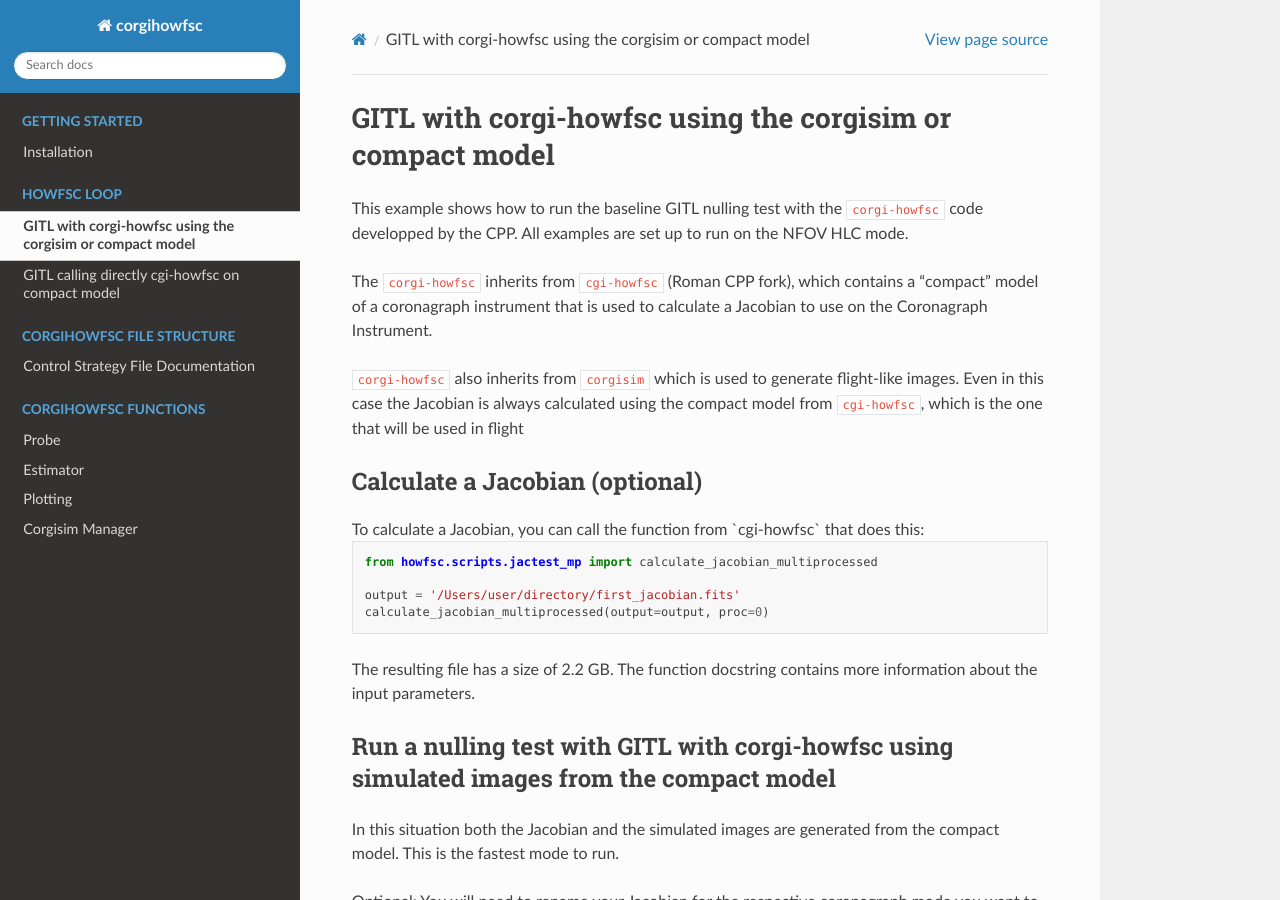
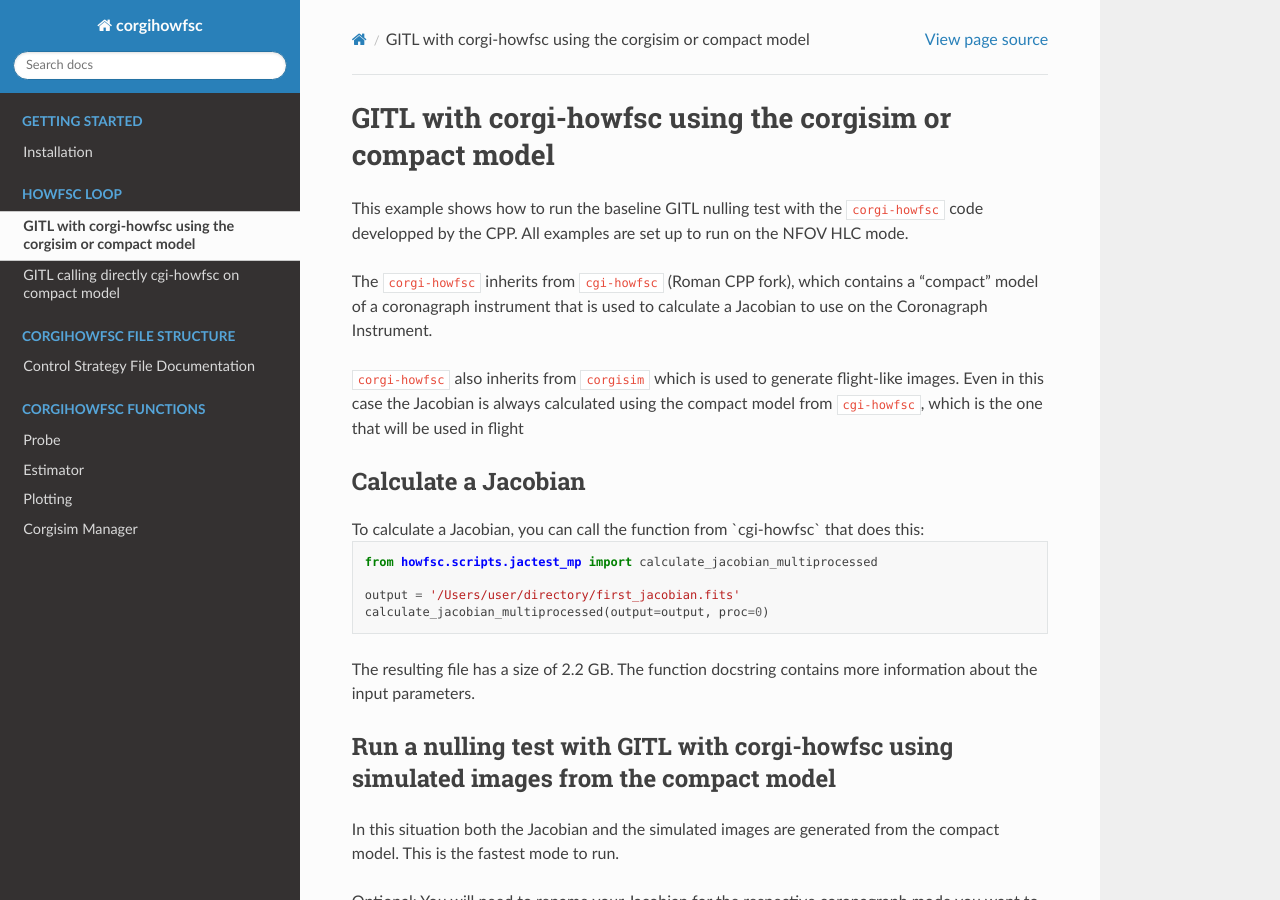
Before and after one commit to roman-corgi/corgihowfsc, a Sphinx documentation site: the page built from docs/source/nulling_test_gitl_corgi_howfsc.md, in a window 1280 px wide and 900 px high. Built offline with Sphinx 7.4.7 and the Read the Docs theme 3.1.0, drawn with Linux system fonts in a browser that asks for light colours.

Commit message:
text update

````diff
--- a/docs/source/nulling_test_gitl_corgi_howfsc.md
+++ b/docs/source/nulling_test_gitl_corgi_howfsc.md
@@ -10,7 +10,7 @@ instrument that is used to calculate a Jacobian to use on the Coronagraph Instru
 Even in this case the Jacobian is always calculated using the compact model from `cgi-howfsc`,
 which is the one that will be used in flight
 
-<h2 id="calculate_jac"> Calculate a Jacobian (optional) </h2>
+<h2 id="calculate_jac"> Calculate a Jacobian </h2>
 To calculate a Jacobian, you can call the function from `cgi-howfsc` that does this:
 
 ```python
````
